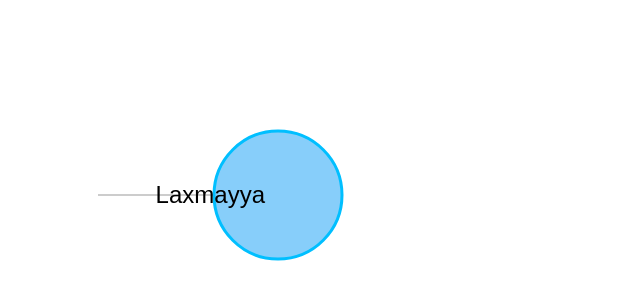
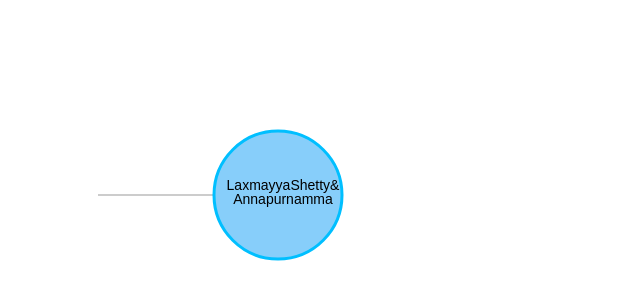
Before and after one commit to abhishek-jatram/FamilyTree, a plain HTML site: page index.html in a window 1280 px wide. Shown: the part 168-468 px from the top of the page, without its empty margins (0-640 px from the left). Drawn offline with nearby package versions, Linux system fonts and the light colour scheme.

Commit message:
added multiline label display

```diff
--- a/data.js
+++ b/data.js
@@ -3,12 +3,12 @@ var treeData = {
     {
       "dob": 1920,
       "gender": "M",
-      "name": "Laxmayya",
+      "name": "Laxmayya Shetty & Annapurnamma",
       "children": [
         {
           "dob": 1940,
           "gender": "M",
-          "name": "Krishnamurthy",
+          "name": "Krishnamurthy & Sushilamma",
           "children": [
             {
               "dob": 1962,
@@ -117,7 +117,7 @@ var treeData = {
                 {
                   "dob": 2002,
                   "gender": "M",
-                  "name": "Anirudh"
+                  "name": "Anirud"
                 },
                 {
                   "dob": 2004,
@@ -224,7 +224,7 @@ var treeData = {
                 {
                   "dob": 2010,
                   "gender": "F",
-                  "name": "Sukrithi"
+                  "name": "Sukruthi"
                 },
                 {
                   "dob": 2013,
--- a/index.html
+++ b/index.html
@@ -9,7 +9,7 @@
 }
 
 .node text {
-  font: 24px sans-serif;
+  font: 14px sans-serif;
 }
 
 .link {
@@ -53,7 +53,7 @@ var margin = {top: 20, right: 90, bottom: 30, left: 90},
 var svg = d3.select("body").append("svg")
     .attr("width", width + margin.right + margin.left)
     .attr("height", height + margin.top + margin.bottom)
-  .append("g")
+    .append("g")
     .attr("transform", "translate("
           + margin.left + "," + margin.top + ")");
 
@@ -123,14 +123,23 @@ function update(source) {
 
   // Add labels for the nodes
   nodeEnter.append('text')
-      .attr("dy", ".35em")
+      .attr("dy", "0.35em")
+      .attr("y", function(d){
+        return -10;
+      })
       .attr("x", function(d) {
-          return d.children || d._children ? -13 : 13;
+          //return d.children || d._children ? -13 : 13;
       })
       .attr("text-anchor", function(d) {
-          return d.children || d._children ? "end" : "start";
+          //return d.children || d._children ? "end" : "start";
+          return "middle"
       })
-      .text(function(d) { return d.data.name; });
+      .text(function(d) {
+           return d.data.name;
+        })
+        .each(function(d) {
+  	  	 calculateTextWrap(this,d);
+  		});
 
   // UPDATE
   var nodeUpdate = nodeEnter.merge(node);
@@ -154,6 +163,8 @@ function update(source) {
     })
     .attr('cursor', 'pointer');
 
+  nodeUpdate.select('text')
+    .attr('font', '8px sans-serif')
 
   // Remove any exiting nodes
   var nodeExit = node.exit().transition()
@@ -230,6 +241,40 @@ function update(source) {
       }
     update(d);
   }
+
+  function calculateTextWrap(element, data) {
+        var text = d3.select(element);
+        var stext = text.node().getComputedTextLength();
+        // var text = data
+        if (text.node().getComputedTextLength() < 150) {
+            //console.log("No need to wrap");
+        } else {
+            var words = text.text().split(" ").reverse(),
+                word,
+                line = [],
+                lineNumber = 0,
+                lineHeight = 1, // ems
+                y = text.attr("y"),
+                dy = parseFloat(0.35),
+                tspan = text.text(null).append("tspan").attr("text-anchor", "middle").attr("x", 5).attr("y", y).attr("dy", dy + "em");
+
+            while (word = words.pop()) {
+                line.push(word);
+                tspan.text(line.join(""));
+                if (tspan.node().getComputedTextLength() > 150) {
+                    lineNumber++;
+                    line.pop();
+                    tspan.text(line.join(""));
+                    line = [word];
+                    // tspan = text.append("tspan").attr("text-anchor", "start").attr("x", 5).attr("y", y).attr("dy", lineHeight + dy + "em").text(word);
+                    tspan = text.append("tspan").attr("text-anchor", "middle").attr("x", 5).attr("y", y).attr("dy", lineHeight + dy + "em").text(word);
+                }
+            }
+        }
+        var rectHeight = text.node().getBBox().height;
+        if(rectHeight < 30) rectHeight = 30;
+        data.rectHeight = rectHeight + 10 ;
+    };
 }
 
 </script>
```
Also changed, not shown: data.csv (+4 -4 lines), figure_full.png.
